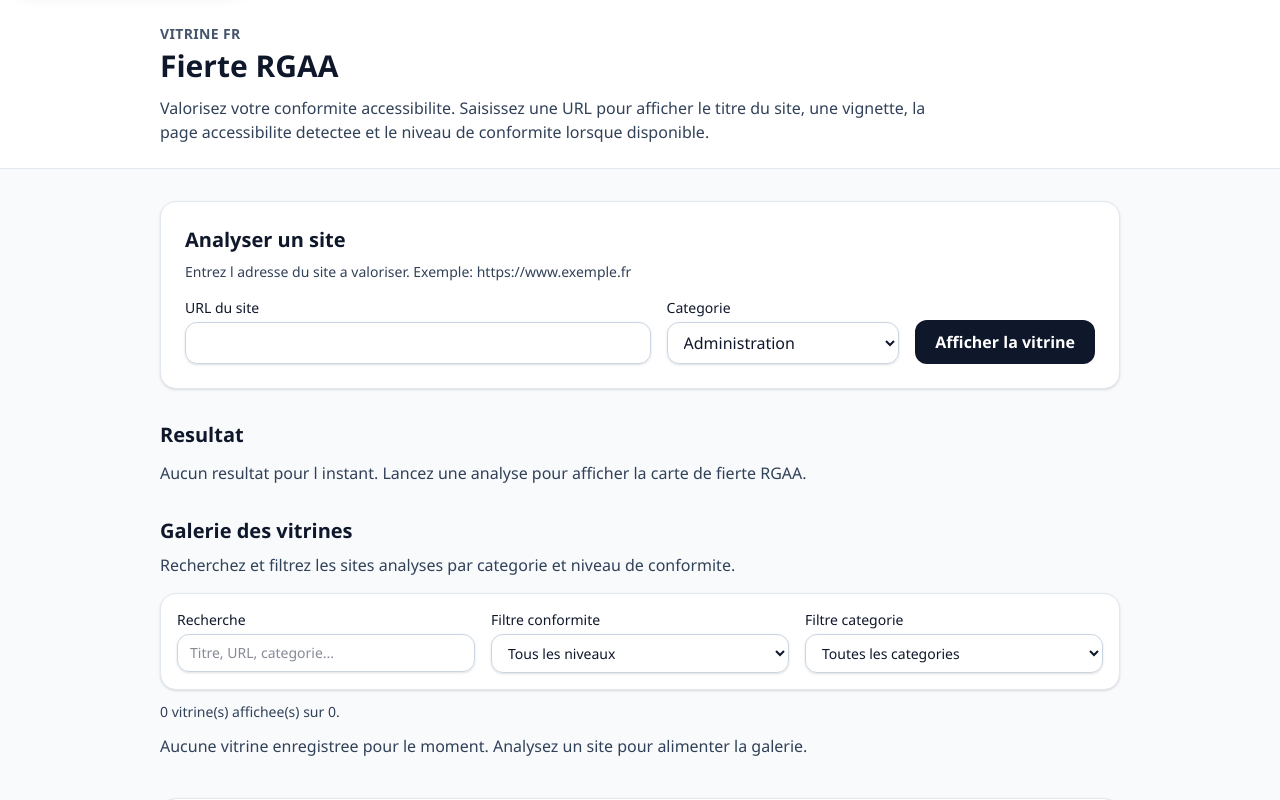
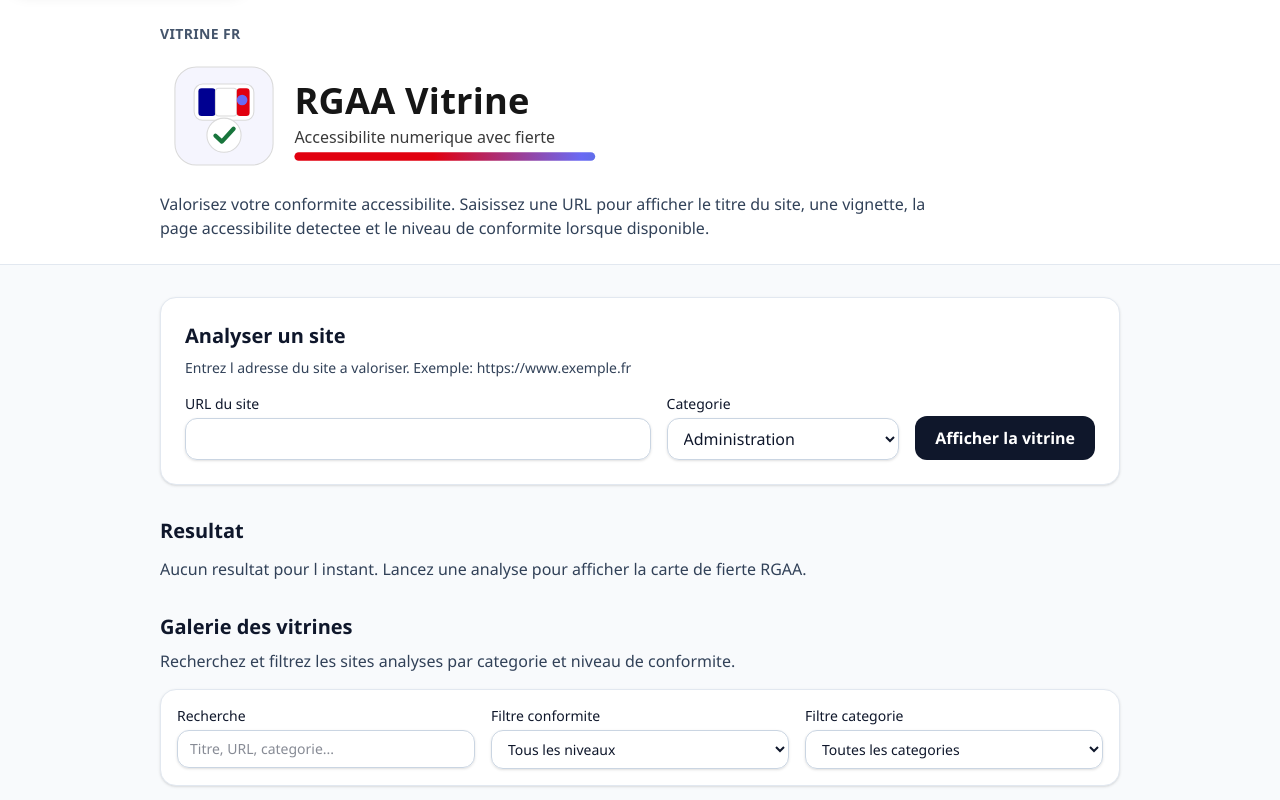
Before and after one commit to aurelienlewin/rgaa-vitrine, a React (Vite) app: page / in a window 1280 px wide. Shown: the top 800 px of the page. Built offline with nearby package versions, Linux system fonts and the light colour scheme.

Commit message:
feat(brand): add government-inspired SVG logo and integrate

```diff
--- a/index.html
+++ b/index.html
@@ -2,6 +2,7 @@
 <html lang="fr">
   <head>
     <meta charset="UTF-8" />
+    <link rel="icon" type="image/svg+xml" href="/logo-rgaa-vitrine.svg" />
     <meta name="viewport" content="width=device-width, initial-scale=1.0" />
     <meta name="robots" content="index,follow,max-image-preview:large,max-snippet:-1,max-video-preview:-1" />
     <meta name="author" content="Aurélien Lewin" />
@@ -27,8 +28,8 @@
       content="Valorisez la conformite RGAA de votre site avec une vitrine claire, filtrable et orientee accessibilite."
     />
     <meta property="og:url" content="https://rgaa-pride-vitrine.invalid/" />
-    <meta property="og:image" content="https://avatars.githubusercontent.com/u/45093822?v=4" />
-    <meta property="og:image:alt" content="Logo avatar du createur de la Vitrine Fierte RGAA" />
+    <meta property="og:image" content="https://rgaa-vitrine.org/logo-rgaa-vitrine.svg" />
+    <meta property="og:image:alt" content="Logo officiel RGAA Vitrine" />
 
     <meta name="twitter:card" content="summary_large_image" />
     <meta name="twitter:title" content="Vitrine Fierte RGAA" />
@@ -36,7 +37,7 @@
       name="twitter:description"
       content="Analysez une URL et mettez en avant la conformite RGAA de votre site."
     />
-    <meta name="twitter:image" content="https://avatars.githubusercontent.com/u/45093822?v=4" />
+    <meta name="twitter:image" content="https://rgaa-vitrine.org/logo-rgaa-vitrine.svg" />
     <title>Vitrine Fierte RGAA</title>
     <script type="application/ld+json">
       {
@@ -49,7 +50,7 @@
           "@type": "Organization",
           "name": "Vitrine Fierte RGAA",
           "url": "https://github.com/aurelienlewin",
-          "logo": "https://avatars.githubusercontent.com/u/45093822?v=4"
+          "logo": "https://rgaa-vitrine.org/logo-rgaa-vitrine.svg"
         },
         "creator": {
           "@type": "Person",
--- a/src/App.tsx
+++ b/src/App.tsx
@@ -221,7 +221,13 @@ function App() {
         <header className="border-b border-slate-200 bg-white">
           <div className="mx-auto max-w-5xl px-4 py-6 sm:px-6 lg:px-8">
             <p className="text-sm font-semibold uppercase tracking-wide text-slate-600">Vitrine FR</p>
-            <h1 className="mt-1 text-3xl font-bold">Fierte RGAA</h1>
+            <img
+              src="/logo-rgaa-vitrine.svg"
+              alt="Logo RGAA Vitrine"
+              className="mt-2 h-auto w-full max-w-md"
+              loading="eager"
+            />
+            <h1 className="sr-only">Fierte RGAA</h1>
             <p className="mt-3 max-w-3xl text-base text-slate-700">
               Valorisez votre conformite accessibilite. Saisissez une URL pour afficher le titre du site,
               une vignette, la page accessibilite detectee et le niveau de conformite lorsque disponible.
```
Also changed, not shown: public/logo-rgaa-vitrine.svg (added), 1 other file (tests, documents, lock files or other folders).
